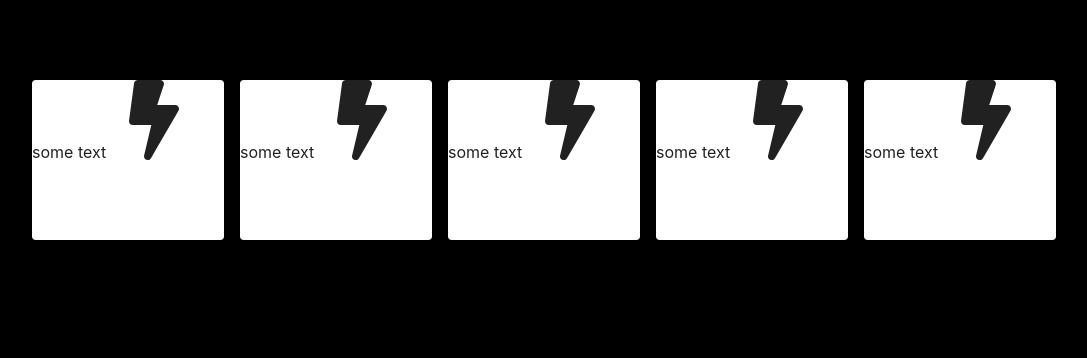
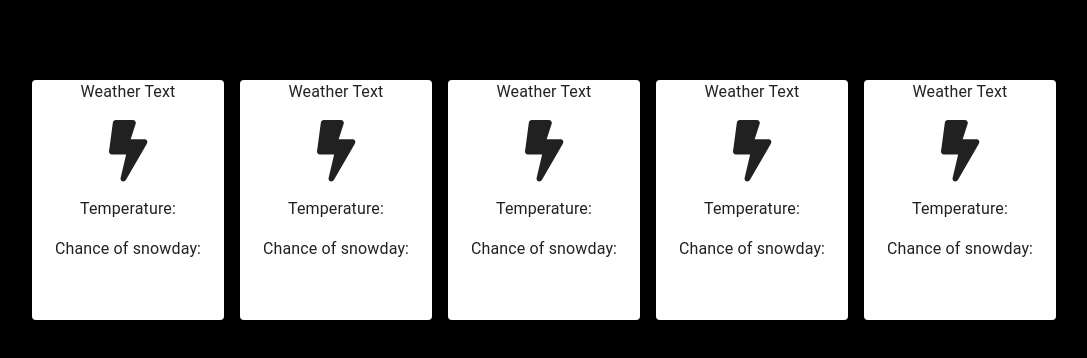
Before and after one commit to briankeefe/Snowday, a React (Create React App) app in the folder my-app/: page / in a window 1280 px wide. Shown: the top 358 px of the page, without its empty margins (96-1183 px from the left). Built offline with nearby package versions, Linux system fonts and the light colour scheme.

Commit message:
basic wireframe

```diff
--- a/my-app/src/Card.js
+++ b/my-app/src/Card.js
@@ -1,13 +1,23 @@
 import React from "react";
-import { Box, Card } from "@material-ui/core";
+import { Box, Card, Typography, Grid } from "@material-ui/core";
 import { FontAwesomeIcon } from '@fortawesome/react-fontawesome';
 import { faBolt } from "@fortawesome/free-solid-svg-icons";
 const thing = () => {
     return (
         <Box>
             <Card className="component-card">
-                some text
-                <FontAwesomeIcon className="bolt" icon={faBolt}/>
+                <Grid container className="cc-box" justify="center">
+                    <Typography>Weather Text</Typography>
+                </Grid>
+                <Grid container className="cc-box" justify="center">
+                    <FontAwesomeIcon className="icon" icon={faBolt}></FontAwesomeIcon>
+                </Grid>
+                <Grid container className="cc-box" justify="center">
+                    <Typography>Temperature: </Typography>
+                </Grid>
+                <Grid container className="cc-box" justify="center">
+                    <Typography>Chance of snowday: </Typography>
+                </Grid>
             </Card>
         </Box>
     )
--- a/my-app/src/style.scss
+++ b/my-app/src/style.scss
@@ -4,10 +4,13 @@
 }
 
 .component-card{
-    height: 20vh;
+    height: 30vh;
     width: 15vw;
-    .bolt {
-        height: 50%;
-        width: 50%;
+    .icon {
+        height: 20%;
+        width: 20%;
+    }
+    .cc-box {
+        margin-bottom: 16px;
     }
 }
```
